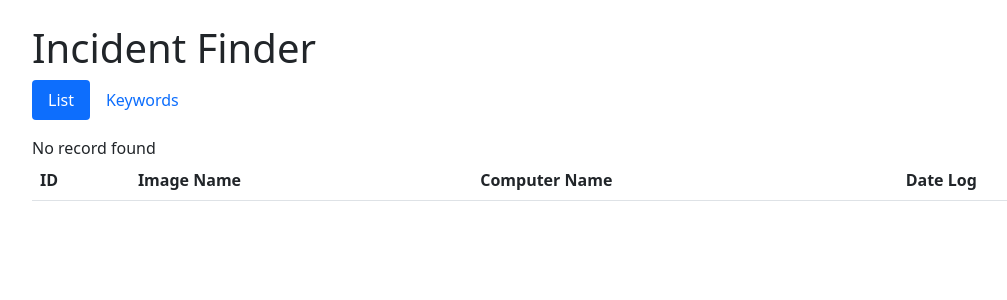
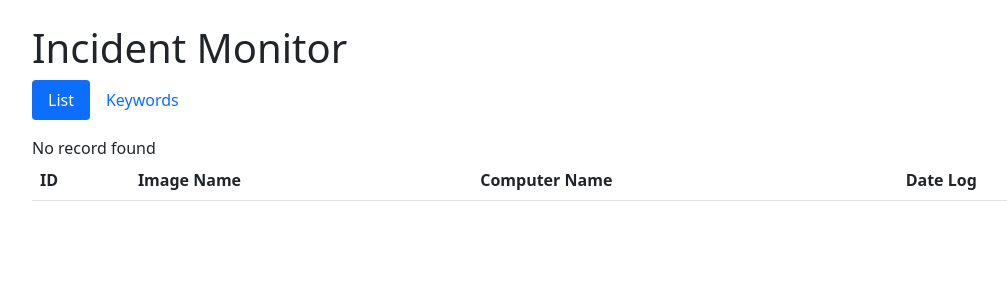
Before and after one commit to PranaySanjule/Incident-Finder-Mini-Project, a PHP site: page / in a window 1280 px wide. Shown: the top 300 px of the page, without its empty margins (50-1057 px from the left). Run offline with PHP 8.4, Linux system fonts and the light colour scheme; data that the repository does not hold is empty.

Commit message:
index.php modified

```diff
--- a/index.php
+++ b/index.php
@@ -20,7 +20,7 @@ if (!$conn){
     <meta charset="UTF-8" />
     <meta http-equiv="X-UA-Compatible" content="IE=edge" />
     <meta name="viewport" content="width=device-width, initial-scale=1.0" />
-    <title>Incident Finder</title>
+    <title>Incident Monitor</title>
 
     <link
       href="https://cdn.jsdelivr.net/npm/bootstrap@5.1.3/dist/css/bootstrap.min.css"
@@ -31,7 +31,7 @@ if (!$conn){
   </head>
   <body>
     <div class="container my-4">
-      <h1>Incident Finder</h1>
+      <h1>Incident Monitor</h1>
       <ul class="nav nav-pills mb-3" id="pills-tab" role="tablist">
         <li class="nav-item" role="presentation">
           <button
```
